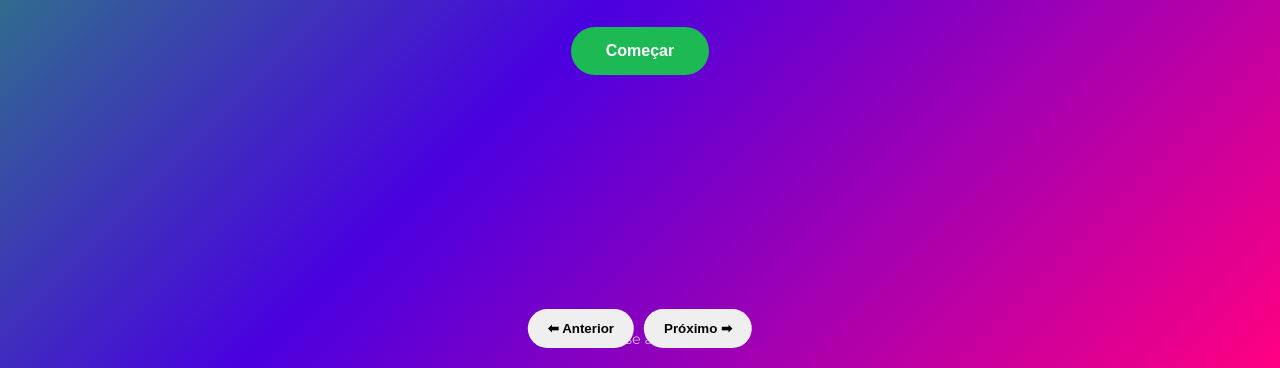
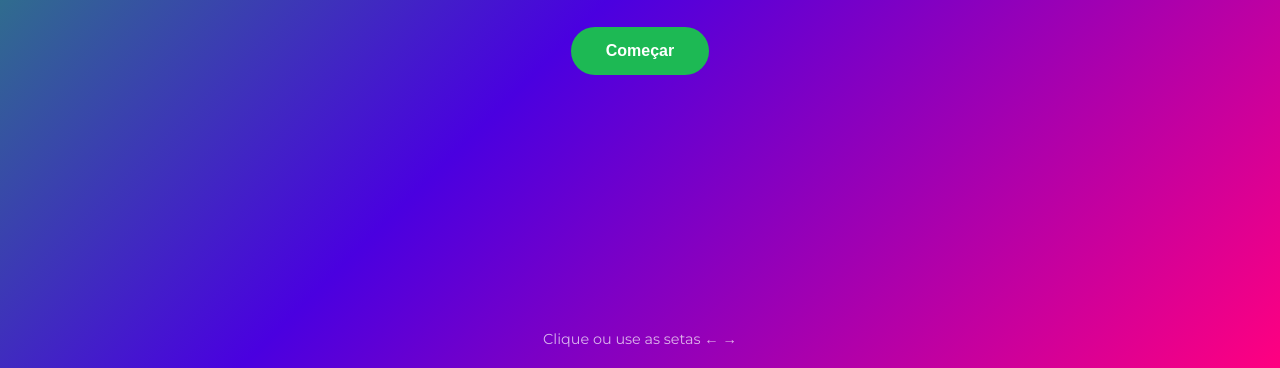
Before and after one commit to isfbela-coder/amor-da-minha-vida, a plain HTML site: page index.html in a window 1280 px wide. Shown: the part 432-800 px from the top of the page. Drawn offline with Linux system fonts and the light colour scheme.

Commit message:
Update index.html

```diff
--- a/index.html
+++ b/index.html
@@ -396,31 +396,26 @@ const bar = document.getElementById("bar");
 const totalSlides = 7;
 let current = 0;
 
-function updateSlide(){
-
+function updateSlide() {
     container.style.transform =
         `translateX(-${current * 100}vw)`;
 
     bar.style.width =
-`${((current + 1)/totalSlides)*100}%`;
-}
+        `${((current + 1) / totalSlides) * 100}%`;
 
-function nextSlide(){
-
-if(current < totalSlides - 1){
+function nextSlide() {
+    if (current < totalSlides - 1) {
         current++;
         updateSlide();
     }
 }
 
-function prevSlide(){
-
-if(current > 0){
+function prevSlide() {
+    if (current > 0) {
         current--;
         updateSlide();
     }
 }
-
 document.addEventListener("keydown",(e)=>{
 
 if(e.key==="ArrowRight")
@@ -440,9 +435,6 @@ nextSlide();
 });
 
 </script>
-<div class="controls">
-  <button onclick="prevSlide()">⬅ Anterior</button>
-  <button onclick="nextSlide()">Próximo ➡</button>
-</div>
+
 </body>
 </html>
```
Lines whose indentation alone changed are shown as unchanged.
